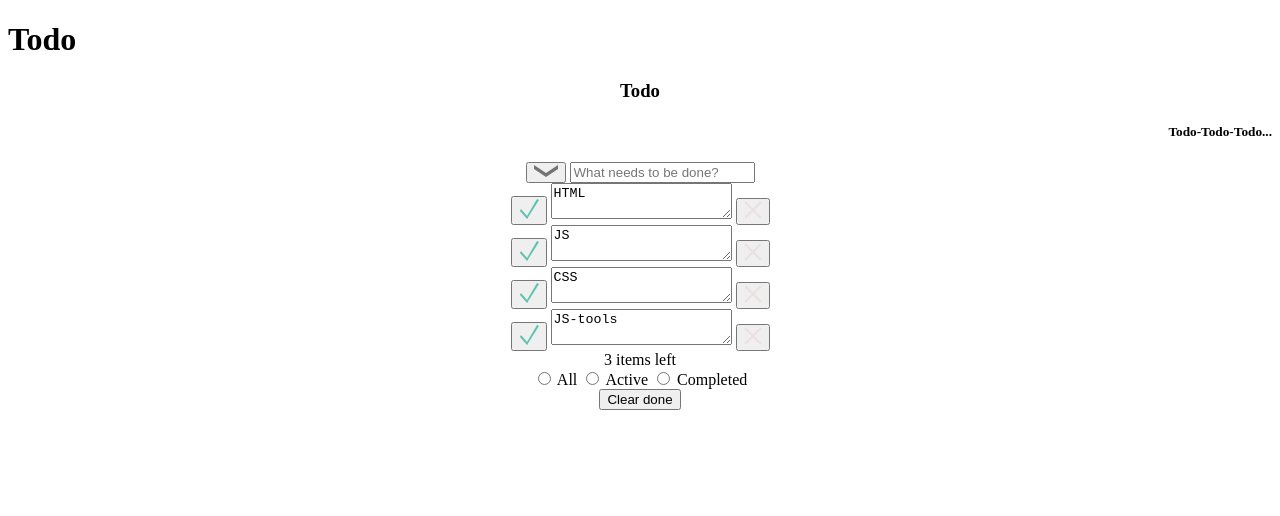
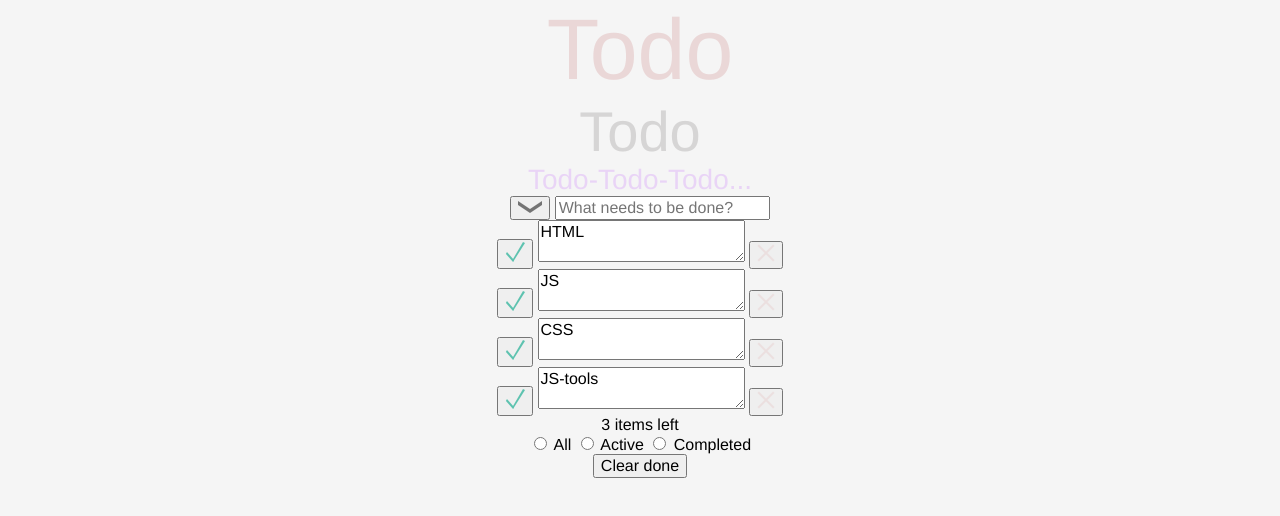
Before and after one commit to ok-technopolis-autumn-2017/Viktor_Fridman, a plain HTML site: page firstTodo/Todo.html in a window 1280 px wide. Drawn offline with Linux system fonts and the light colour scheme.

Commit message:
ОНО ЦВЕТНОЕ!

```diff
--- a/firstTodo/Todo.html
+++ b/firstTodo/Todo.html
@@ -5,6 +5,8 @@
     <title>
         Todo Todo Todo-Todo-Todo...
     </title>
+
+    <link rel="stylesheet" href="src/styles/default.css">
 </head>
 
 <body>
--- a/firstTodo/src/styles/base.css
+++ b/firstTodo/src/styles/base.css
@@ -1,6 +1,6 @@
 body, input, button, textarea, h1, h2, h3, h4, h5, h6 {
-  font-family: "Helvetica Neue", "Helvetica", Arial, sans-serif;
-  font-size: 14px;
+  font-family: "Helvetica Neue", "Helvetica", "Adobe Caslon Pro", sans-serif;
+  font-size: 16px;
 }
 
 body {
--- a/firstTodo/src/styles/default.css
+++ b/firstTodo/src/styles/default.css
@@ -2,7 +2,9 @@
 
 @import "base.css";
 
-@import "project/todos-header_title.css";
+@import "project/todo-title1.css";
+@import "project/todo-title2.css";
+@import "project/todo-title3.css";
 @import "project/todos-container.css";
 @import "project/todos-add.css";
 @import "project/todos-list.css";
--- a/firstTodo/src/styles/project/todos-header_title.css
+++ b/firstTodo/src/styles/project/todo-title1.css
@@ -1,4 +1,4 @@
-.todos-header_title{
+    .main-title1 {
         font-size: 86px;
         font-weight: 100;
         color: rgba(175, 47, 47, .15);
--- /dev/null
+++ b/firstTodo/src/styles/project/todo-title2.css
@@ -0,0 +1,6 @@
+    .main-title2 {
+        font-size: 56px;
+        font-weight: 200;
+        color: rgba(55, 49, 49, .16);
+        text-align: center;
+    }
--- /dev/null
+++ b/firstTodo/src/styles/project/todo-title3.css
@@ -0,0 +1,6 @@
+    .main-title3 {
+        font-size: 28px;
+        font-weight: lighter;
+        color: rgba(175, 52, 777, .17);
+        text-align: center;
+    }
```
